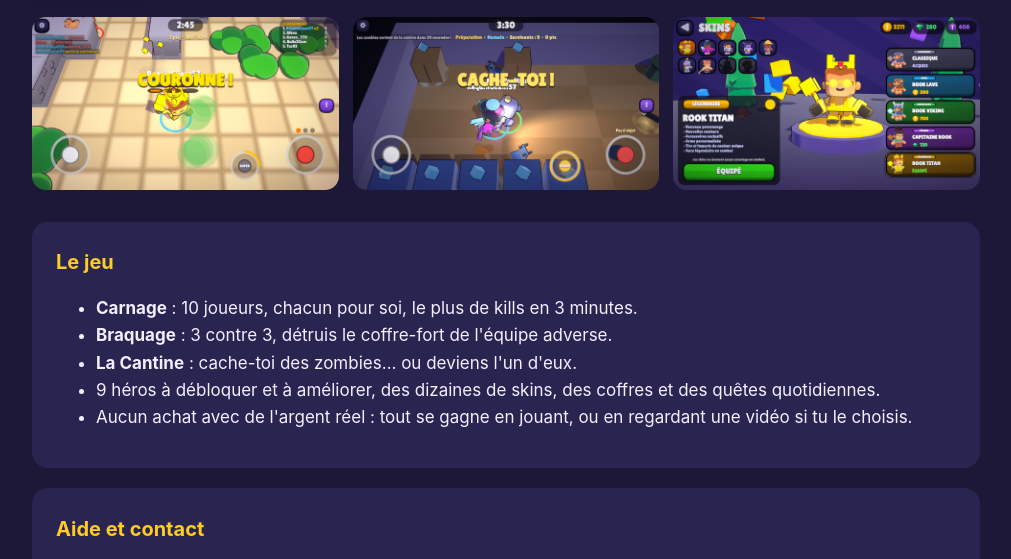
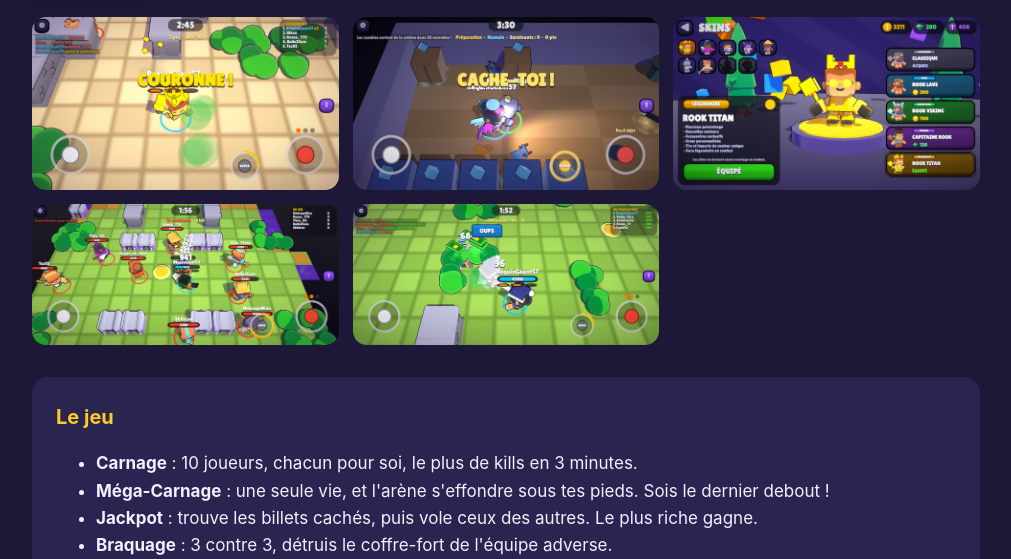
Before and after one commit to yestask-app/yestask-app.github.io, a plain HTML site: page index.html in a window 1280 px wide. Shown: the part 181-740 px from the top of the page, without its empty margins (134-1145 px from the left). Drawn offline with Linux system fonts and the light colour scheme.

Commit message:
Méga-Carnage, Jackpot, Shin et Zed

```diff
--- a/index.html
+++ b/index.html
@@ -4,7 +4,7 @@
 <meta charset="utf-8">
 <meta name="viewport" content="width=device-width, initial-scale=1">
 <title>Enemy Clash</title>
-<meta name="description" content="Enemy Clash : un jeu de bagarre en arène sur iPhone et iPad. 3 modes, 9 héros, des skins à gagner. 100 % gratuit, sans achats.">
+<meta name="description" content="Enemy Clash : un jeu de bagarre en arène sur iPhone et iPad. 5 modes, 11 héros, des skins à gagner. 100 % gratuit, sans achats.">
 <link rel="icon" href="icon.png">
 <style>
   :root { --bg: #1d1838; --card: #2a2450; --text: #f2f0ff; --dim: #c9c6ff; --accent: #ffcc26; --blue: #7fe0ff; }
@@ -39,15 +39,19 @@
     <img src="shot_carnage.jpg" alt="Une partie de Carnage">
     <img src="shot_cantine.jpg" alt="Le mode La Cantine">
     <img src="shot_skins.jpg" alt="Les skins des héros">
+    <img src="shot_mega.jpg" alt="Le mode Méga-Carnage">
+    <img src="shot_jackpot.jpg" alt="Le mode Jackpot">
   </div>
 
   <div class="card">
     <h2>Le jeu</h2>
     <ul>
       <li><strong>Carnage</strong> : 10 joueurs, chacun pour soi, le plus de kills en 3 minutes.</li>
+      <li><strong>Méga-Carnage</strong> : une seule vie, et l'arène s'effondre sous tes pieds. Sois le dernier debout !</li>
+      <li><strong>Jackpot</strong> : trouve les billets cachés, puis vole ceux des autres. Le plus riche gagne.</li>
       <li><strong>Braquage</strong> : 3 contre 3, détruis le coffre-fort de l'équipe adverse.</li>
       <li><strong>La Cantine</strong> : cache-toi des zombies… ou deviens l'un d'eux.</li>
-      <li>9 héros à débloquer et à améliorer, des dizaines de skins, des coffres et des quêtes quotidiennes.</li>
+      <li>11 héros à débloquer et à améliorer (dont Shin l'assassin et Zed l'endormeur), des dizaines de skins, des coffres et des quêtes quotidiennes.</li>
       <li>Aucun achat avec de l'argent réel : tout se gagne en jouant, ou en regardant une vidéo si tu le choisis.</li>
     </ul>
   </div>
```
Also changed, not shown: shot_jackpot.jpg (added), shot_mega.jpg (added).
